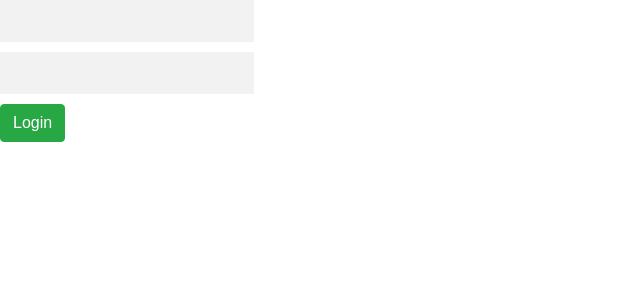
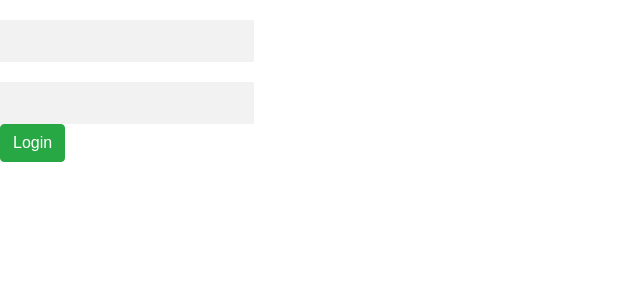
Before and after one commit to Bmirt/HRprogramm, a React (Create React App) app: page /Login in a window 1280 px wide. Shown: the top 300 px of the page, without its empty margins (0-640 px from the left). Built offline with nearby package versions, Linux system fonts and the light colour scheme.

Commit message:
something

```diff
--- a/src/components/UI/Input/Input.module.css
+++ b/src/components/UI/Input/Input.module.css
@@ -7,7 +7,7 @@
     font-size: 15px;
     color: #c2c2c2;
     outline: none;
-    margin-bottom: 10px;
+    margin-top: 20px;
 }
 .input_error{
     color: red;
```
